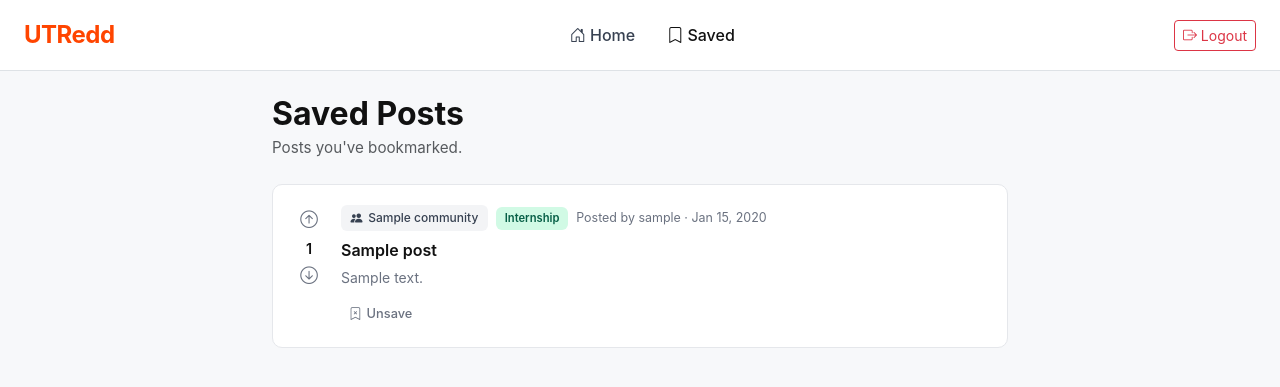
After one commit to Devin2033/CSCI3340FinalProject, a Django app: page /saved/ in a window 1280 px wide. The commit adds this page. Shown: the top 387 px of the page. Run offline with Django 5.2, Linux system fonts and the light colour scheme; a user stored in the database is signed in; tables that the repository leaves empty hold one stand-in row (values such as "Sample post").

Commit message:
voting and save functionality with backend

```diff
--- a/socialApp/socialAppApp/templates/socialAppApp/index.html
+++ b/socialApp/socialAppApp/templates/socialAppApp/index.html
@@ -34,6 +34,9 @@ todo list button, logout button, and profile icon
                 <ul class="navbar-nav mx-auto mb-2 mb-lg-0">
                     <li class="nav-item">
                         <a class="nav-link active" href="{% url 'homepage' %}"><i class="bi bi-house-door"></i> Home</a>
+                    </li>
+                    <li class="nav-item">
+                        <a class="nav-link" href="{% url 'saved_posts' %}"><i class="bi bi-bookmark"></i> Saved</a>
                     </li>
                 </ul>
 
@@ -144,6 +147,7 @@ todo list button, logout button, and profile icon
 
     {{ db_posts|json_script:"db-posts-data" }}
     {{ db_communities|json_script:"db-communities-data" }}
+    <script>const currentUsername = "{{ request.user.username }}";</script>
     <script src="https://cdn.jsdelivr.net/npm/bootstrap@5.3.2/dist/js/bootstrap.bundle.min.js"></script>
     <script>
         // Auto-open modal if it contains validation errors from a failed submit
--- /dev/null
+++ b/socialApp/socialAppApp/templates/socialAppApp/saved_posts.html
@@ -0,0 +1,112 @@
+{% load static %}
+<!DOCTYPE html>
+<html lang="en">
+<head>
+    <meta charset="UTF-8">
+    <meta name="viewport" content="width=device-width, initial-scale=1.0">
+    <title>Saved Posts · UTRedd</title>
+    <link href="https://cdn.jsdelivr.net/npm/bootstrap@5.3.2/dist/css/bootstrap.min.css" rel="stylesheet">
+    <link rel="stylesheet" href="https://cdn.jsdelivr.net/npm/bootstrap-icons@1.11.2/font/bootstrap-icons.css">
+    <link rel="stylesheet" href="{% static 'socialAppApp/styles.css' %}">
+</head>
+<body>
+
+    <!-- Navbar -->
+    <nav class="navbar navbar-expand-lg bg-white border-bottom sticky-top">
+        <div class="container-fluid px-4">
+            <a class="navbar-brand fw-bold brand-text" href="{% url 'homepage' %}">UTRedd</a>
+
+            <button class="navbar-toggler" type="button" data-bs-toggle="collapse" data-bs-target="#mainNav">
+                <span class="navbar-toggler-icon"></span>
+            </button>
+
+            <div class="collapse navbar-collapse" id="mainNav">
+                <ul class="navbar-nav mx-auto mb-2 mb-lg-0">
+                    <li class="nav-item">
+                        <a class="nav-link" href="{% url 'homepage' %}"><i class="bi bi-house-door"></i> Home</a>
+                    </li>
+                    <li class="nav-item">
+                        <a class="nav-link active" href="{% url 'saved_posts' %}"><i class="bi bi-bookmark"></i> Saved</a>
+                    </li>
+                </ul>
+
+                <div class="d-flex align-items-center gap-3">
+                    <a href="{% url 'logout' %}" class="btn btn-outline-danger btn-sm">
+                        <i class="bi bi-box-arrow-right"></i> Logout
+                    </a>
+                </div>
+            </div>
+        </div>
+    </nav>
+
+    <!-- Main Content -->
+    <div class="container py-4" style="max-width: 760px;">
+
+        <h1 class="fw-bold mb-1">Saved Posts</h1>
+        <p class="text-muted mb-4" style="font-size:0.95rem;">Posts you've bookmarked.</p>
+
+        {% if posts %}
+            {% for post in posts %}
+                <div class="post-card">
+                    <div class="vote-col">
+                        <button class="vote-btn upvote"><i class="bi bi-arrow-up-circle"></i></button>
+                        <span class="vote-count">{{ post.votes }}</span>
+                        <button class="vote-btn downvote"><i class="bi bi-arrow-down-circle"></i></button>
+                    </div>
+                    <div class="post-content">
+                        <div class="post-meta">
+                            <span class="community-badge">
+                                <i class="bi bi-people-fill"></i> {{ post.community.name }}
+                            </span>
+                            <span class="category-badge cat-{{ post.category }}">{{ post.get_category_display }}</span>
+                            <span class="post-author">Posted by {{ post.author.username }} · {{ post.created_at|date:"M d, Y" }}</span>
+                        </div>
+                        <div class="post-title">{{ post.title }}</div>
+                        <div class="post-excerpt">{{ post.body|truncatechars:180 }}</div>
+                        <div class="post-footer">
+                            <button class="post-action unsave-btn" data-post-id="{{ post.pk }}">
+                                <i class="bi bi-bookmark-x"></i> Unsave
+                            </button>
+                        </div>
+                    </div>
+                </div>
+            {% endfor %}
+        {% else %}
+            <div class="text-center py-5 text-muted">
+                <i class="bi bi-bookmark" style="font-size:2rem;"></i>
+                <p class="mt-2">No saved posts yet. Hit Save on any post to bookmark it.</p>
+            </div>
+        {% endif %}
+
+    </div>
+
+    <script src="https://cdn.jsdelivr.net/npm/bootstrap@5.3.2/dist/js/bootstrap.bundle.min.js"></script>
+    <script>
+        function getCsrfToken() {
+            const match = document.cookie.match(/csrftoken=([^;]+)/);
+            return match ? match[1] : '';
+        }
+
+        document.querySelectorAll('.unsave-btn').forEach(btn => {
+            btn.addEventListener('click', async () => {
+                const postId = btn.dataset.postId;
+                const res = await fetch(`/post/${postId}/save/`, {
+                    method: 'POST',
+                    headers: { 'X-CSRFToken': getCsrfToken() },
+                });
+                const data = await res.json();
+                if (!data.saved) {
+                    btn.closest('.post-card').remove();
+                    if (!document.querySelector('.post-card')) {
+                        document.querySelector('.container').innerHTML += `
+                            <div class="text-center py-5 text-muted">
+                                <i class="bi bi-bookmark" style="font-size:2rem;"></i>
+                                <p class="mt-2">No saved posts yet. Hit Save on any post to bookmark it.</p>
+                            </div>`;
+                    }
+                }
+            });
+        });
+    </script>
+</body>
+</html>
--- a/socialApp/socialAppApp/urls.py
+++ b/socialApp/socialAppApp/urls.py
@@ -8,4 +8,7 @@ urlpatterns = [
     path('logout/', views.logout_view, name='logout'),
     path('quote/', views.quote_view, name='quote_of_the_day'),
     path('create-post/', views.create_post, name='create_post'),
+    path('saved/', views.saved_posts_view, name='saved_posts'),
+    path('post/<int:post_id>/save/', views.toggle_save, name='toggle_save'),
+    path('post/<int:post_id>/vote/', views.toggle_vote, name='toggle_vote'),
 ]
--- a/socialApp/socialAppApp/views.py
+++ b/socialApp/socialAppApp/views.py
@@ -1,12 +1,13 @@
-from django.shortcuts import render, redirect
+from django.shortcuts import render, redirect, get_object_or_404
 from django.contrib.auth import authenticate, login, logout
 from django.contrib.auth.models import User
 from django.contrib.auth.decorators import login_required
 from django.contrib import messages
 from django.core.cache import cache
+from django.http import JsonResponse
 import requests
 
-from .models import Community, Post
+from .models import Community, Post, SavedPost, PostVote
 
 
 _FALLBACK_QUOTE = (
@@ -38,6 +39,9 @@ def homepage(request):
 
     posts = Post.objects.select_related('author', 'community').order_by('-created_at')
 
+    saved_ids  = set(SavedPost.objects.filter(user=request.user).values_list('post_id', flat=True))
+    user_votes = {v.post_id: v.value for v in PostVote.objects.filter(user=request.user)}
+
     db_posts = [
         {
             'id':            p.pk,
@@ -52,6 +56,8 @@ def homepage(request):
             'excerpt':       p.body,
             'votes':         p.votes,
             'comments':      0,
+            'saved':         p.pk in saved_ids,
+            'voted':         user_votes.get(p.pk),
         }
         for p in posts
     ]
@@ -68,7 +74,6 @@ def homepage(request):
 
 #Login
 def login_view(request):
-    # If already logged in, go straight to homepage
     if request.user.is_authenticated:
         return redirect('homepage')
 
@@ -89,34 +94,29 @@ def login_view(request):
 
 #Register
 def register_view(request):
-    # If already logged in, go straight to homepage
     if request.user.is_authenticated:
         return redirect('homepage')
 
     if request.method == 'POST':
-        username   = request.POST.get('username')
-        first_name = request.POST.get('first_name')
-        last_name  = request.POST.get('last_name')
-        email      = request.POST.get('email')
-        password   = request.POST.get('password')
+        username         = request.POST.get('username')
+        first_name       = request.POST.get('first_name')
+        last_name        = request.POST.get('last_name')
+        email            = request.POST.get('email')
+        password         = request.POST.get('password')
         confirm_password = request.POST.get('confirm_password')
 
-        #Check if passwords match
         if password != confirm_password:
             messages.error(request, "Passwords do not match.")
             return render(request, "socialAppApp/register.html")
 
-        #Check if username already exists
         if User.objects.filter(username=username).exists():
             messages.error(request, 'That username is already taken. Please choose another.')
             return render(request, 'socialAppApp/register.html')
 
-        #Check if email already exists
         if User.objects.filter(email=email).exists():
             messages.error(request, 'An account with that email already exists.')
             return render(request, 'socialAppApp/register.html')
 
-        #Create the user
         user = User.objects.create_user(
             username=username,
             first_name=first_name,
@@ -125,7 +125,6 @@ def register_view(request):
             password=password
         )
 
-        #Log them in automatically after registering
         login(request, user)
         return redirect('homepage')
 
@@ -167,3 +166,54 @@ def create_post(request):
     Post.objects.create(title=title, body=body, author=request.user,
                         community=community, category=category)
     return redirect('homepage')
+
+
+@login_required(login_url='login')
+def toggle_save(request, post_id):
+    if request.method != 'POST':
+        return JsonResponse({'error': 'POST required'}, status=405)
+    post = get_object_or_404(Post, pk=post_id)
+    saved_obj, created = SavedPost.objects.get_or_create(user=request.user, post=post)
+    if not created:
+        saved_obj.delete()
+        return JsonResponse({'saved': False})
+    return JsonResponse({'saved': True})
+
+
+@login_required(login_url='login')
+def toggle_vote(request, post_id):
+    if request.method != 'POST':
+        return JsonResponse({'error': 'POST required'}, status=405)
+    direction = request.POST.get('direction')
+    if direction not in ('up', 'down'):
+        return JsonResponse({'error': 'Invalid direction'}, status=400)
+
+    post = get_object_or_404(Post, pk=post_id)
+
+    try:
+        existing = PostVote.objects.get(user=request.user, post=post)
+        if existing.value == direction:
+            post.votes += -1 if direction == 'up' else 1
+            existing.delete()
+            voted = None
+        else:
+            post.votes += 2 if direction == 'up' else -2
+            existing.value = direction
+            existing.save()
+            voted = direction
+    except PostVote.DoesNotExist:
+        PostVote.objects.create(user=request.user, post=post, value=direction)
+        post.votes += 1 if direction == 'up' else -1
+        voted = direction
+
+    post.save()
+    return JsonResponse({'votes': post.votes, 'voted': voted})
+
+
+@login_required(login_url='login')
+def saved_posts_view(request):
+    posts = (Post.objects
+             .filter(saved_by__user=request.user)
+             .select_related('author', 'community')
+             .order_by('-saved_by__saved_at'))
+    return render(request, 'socialAppApp/saved_posts.html', {'posts': posts})
```
Also changed, not shown: socialApp/socialAppApp/models.py (+19 -0 lines), socialApp/socialAppApp/static/socialAppApp/script.js (+75 -28 lines), socialApp/socialAppApp/migrations/0002_savedpost_postvote.py (added).
